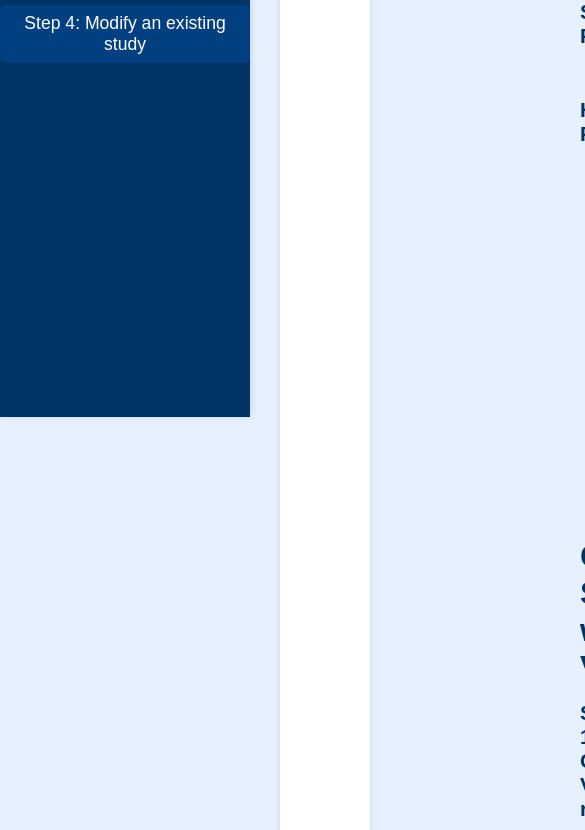
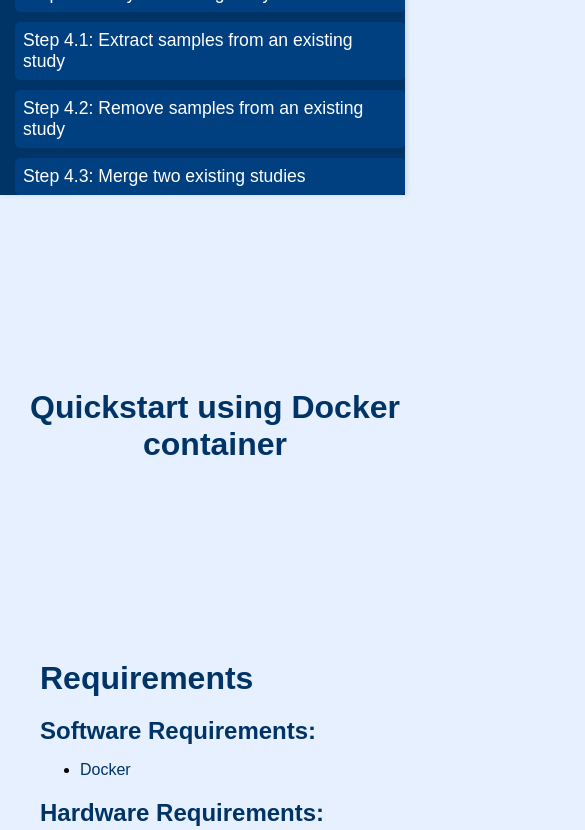
Before and after one commit to bioinformatics-policlinicogemelli/Varan, a plain HTML site: page docs/quickstart.html in a window 390 px wide. Shown: the part 447-1277 px from the top of the page, 585 px wide, since content can reach past the window. Drawn offline with Linux system fonts and the light colour scheme.

Commit message:
* edited style for readme

```diff
--- a/docs/quickstart.html
+++ b/docs/quickstart.html
@@ -7,6 +7,11 @@
     <link rel="stylesheet" href="readme_style.css">
 </head>
 <body>
+
+    <!-- Barra Superiore -->
+    <header>
+        <h1>VARAN</h1>
+    </header>
 
     <!-- Sidebar -->
     <div class="sidebar">
@@ -23,17 +28,20 @@
                     <li><a href="#step-1">Step 1: Clone Varan repository</a></li>
                     <li><a href="#step-2">Step 2: Download the example data</a></li>
                     <li><a href="#step-3">Step 3: Create a new study</a></li>
-                    <li><a href="#step-4">Step 4: Modify an existing study</a></li>
+                    <li><a href="#step-4">Step 4: Modify an existing study</a>
+                        <ul>
+                            <li><a href="#step-4-1">Step 4.1: Extract samples from an existing study</a></li>
+                            <li><a href="#step-4-2">Step 4.2: Remove samples from an existing study</a></li>
+                            <li><a href="#step-4-3">Step 4.3: Merge two existing studies</a></li>
+                        </ul>
+                    </li>
                 </ul>
             </li>
         </ul>
     </div>
 
+    <!-- Contenuto Principale -->
     <div class="content">
-        <!-- Main content area -->
-        <header>
-            <h1>VARAN</h1>
-        </header>
         <h2 class="centered-heading" id="getting-started">Quickstart using Docker container</h2>
 
         <div class="container">
@@ -78,7 +86,7 @@
 
                 <h2 class="subsection-title" id="step-4">Step 4: Modify an existing study</h2>
 
-                <h3>Step 4.1: Extract samples from an existing study</h3>
+                <h3 id="step-4-1">Step 4.1: Extract samples from an existing study</h3>
                 <p>Create a list containing the desired samples:</p>
                 <pre>nano extract_list.tsv</pre>
                 <p>In the editor, type the sample IDs:</p>
@@ -87,7 +95,7 @@
                 <p>Save and close the file. Then, extract the samples using:</p>
                 <pre>python varan.py -e -p output_test_v1 -s extract_list.tsv -o extract_study</pre>
 
-                <h3>Step 4.2: Remove samples from an existing study</h3>
+                <h3 id="step-4-2">Step 4.2: Remove samples from an existing study</h3>
                 <p>Create a list of the samples to remove:</p>
                 <pre>nano remove_list.tsv</pre>
                 <p>In the editor, type the sample IDs:</p>
@@ -97,7 +105,7 @@
                 <p>Save and close the file. Then, remove the samples using:</p>
                 <pre>python varan.py -r -p output_test_v1 -s remove_list.tsv -o remove_study</pre>
 
-                <h3>Step 4.3: Merge two existing studies</h3>
+                <h3 id="step-4-3">Step 4.3: Merge two existing studies</h3>
                 <p>To merge the <i>remove_study_v1</i> and <i>extract_study_v1</i> studies, use the following command:</p>
                 <pre>python varan.py -u -p extract_study_v1 -n remove_study_v1 -o update_study</pre>
                 <p>This will create the <i>update_study_v1</i> folder with the samples from both studies.</p>
--- a/docs/readme_style.css
+++ b/docs/readme_style.css
@@ -1,96 +1,35 @@
+/* Global Styles */
 body {
     font-family: Arial, sans-serif;
     background-color: #e6f0ff;
-    color: #333;
     margin: 0;
     padding: 0;
-    text-align: center;
 }
 
+/* Barra Superiore */
 header {
     background-color: #003366;
     color: white;
     padding: 20px;
+    width: 100%;
+    position: fixed;
+    top: 0;
+    left: 0;
+    z-index: 10;
     text-align: left;
 }
 
-h1 {
-    font-size: 3.5em;
+header h1 {
+    font-size: 3em;
     margin: 0;
-    text-transform: uppercase;
 }
 
-h2 {
-    font-size: 2em;
-    margin: 10px 0;
-    color: #003366;
-    font-weight: bold;
-    text-align: left;
-}
-
-h3 {
-    font-size: 1.5em;
-    color: #005599;
-    font-weight: bold;
-    text-align: left;
-}
-
-.content {
-    margin-left: 260px;
-    padding: 20px;
-}
-
-.centered-heading {
-    text-align: center;
-    font-size: 40px;
-}
-
-.container {
-    max-width: 1000px;
-    margin: 30px auto;
-    padding: 20px;
-    background-color: #ffffff;
-    border-radius: 8px;
-    box-shadow: 0 4px 6px rgba(0, 0, 0, 0.1);
-    text-align: left;
-}
-
-.subsection-title {
-    font-size: 1.3em;
-    color: #003366;
-    font-weight: bold;
-    margin-top: 15px;
-}
-
-.highlight {
-    color: #003366;
-    font-weight: bold;
-}
-
-pre {
-    background-color: #1e1e1e;
-    color: #ffffff;
-    border-radius: 5px;
-    padding: 10px;
-    overflow-x: auto;
-    font-family: "Courier New", Courier, monospace;
-    font-size: 1em;
-}
-
-a {
-    color: #003366;
-    text-decoration: none;
-}
-
-a:hover {
-    text-decoration: underline;
-}
-
+/* Sidebar */
 .sidebar {
     height: 100%;
     width: 250px;
     position: fixed;
-    top: 0;
+    top: 80px; /* Inizia sotto la barra superiore */
     left: 0;
     background-color: #003366;
     padding-top: 20px;
@@ -98,12 +37,14 @@ a:hover {
     font-family: Arial, sans-serif;
     font-size: 1.1em;
     box-shadow: 2px 0 5px rgba(0, 0, 0, 0.1);
+    padding-left: 15px;
 }
 
 .sidebar h2 {
     text-align: center;
     margin-bottom: 20px;
     font-size: 1.5em;
+    color: white;
 }
 
 .sidebar ul {
@@ -128,3 +69,105 @@ a:hover {
 .sidebar ul li a:hover {
     background-color: #0055a5;
 }
+
+/* Content */
+.content {
+    margin-left: 270px; /* Per far partire il contenuto dopo il menu laterale */
+    padding: 20px;
+    padding-top: 100px; /* Per compensare la barra superiore */
+    width: calc(100% - 270px); /* Assicurarsi che la larghezza sia corretta */
+}
+
+/* Heading Styles */
+.centered-heading {
+    text-align: center;
+    font-size: 40px;
+    margin-bottom: 20px;
+}
+
+h2 {
+    font-size: 2.5em;
+    color: #003366;
+    margin-bottom: 20px;
+}
+
+h3 {
+    font-size: 2em;
+    color: #005599;
+    margin-bottom: 15px;
+}
+
+/* Subsection Titles */
+.subsection-title {
+    font-size: 1.5em;
+    color: #003366;
+    margin-top: 20px;
+    margin-bottom: 10px;
+    font-weight: bold;
+}
+
+/* Code Blocks */
+pre {
+    background-color: #1e1e1e;
+    color: #ffffff;
+    border-radius: 5px;
+    padding: 10px;
+    overflow-x: auto;
+    font-family: "Courier New", Courier, monospace;
+    font-size: 1em;
+    margin-bottom: 20px;
+}
+
+/* Highlight Text */
+.highlight {
+    color: #003366;
+    font-weight: bold;
+}
+
+/* Links */
+a {
+    color: #003366;
+    text-decoration: none;
+}
+
+a:hover {
+    text-decoration: underline;
+}
+
+/* Step 4 Sub-Steps (4.1, 4.2, etc.) */
+h3#step-4-1, h3#step-4-2, h3#step-4-3 {
+    font-size: 1.6em; /* Più piccolo rispetto agli altri h3 */
+    font-weight: normal;
+    margin-left: 20px;
+}
+
+/* Responsiveness */
+@media screen and (max-width: 768px) {
+    .sidebar {
+        width: 100%;
+        position: relative;
+        top: 0;
+    }
+
+    .content {
+        margin-left: 0;
+        width: 100%;
+        padding-top: 150px; /* Per far spazio alla barra superiore */
+    }
+
+    header h1 {
+        font-size: 2.5em;
+    }
+
+    .centered-heading {
+        font-size: 32px;
+    }
+
+    h2 {
+        font-size: 2em;
+    }
+
+    h3 {
+        font-size: 1.5em;
+    }
+}
```
